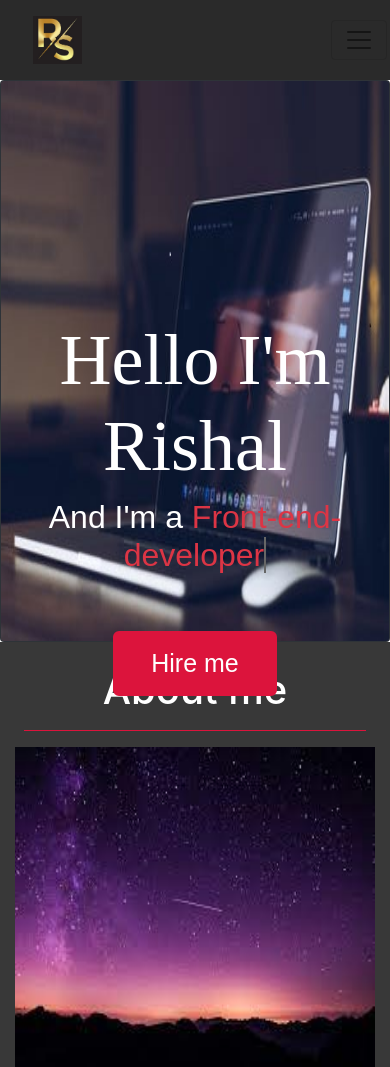
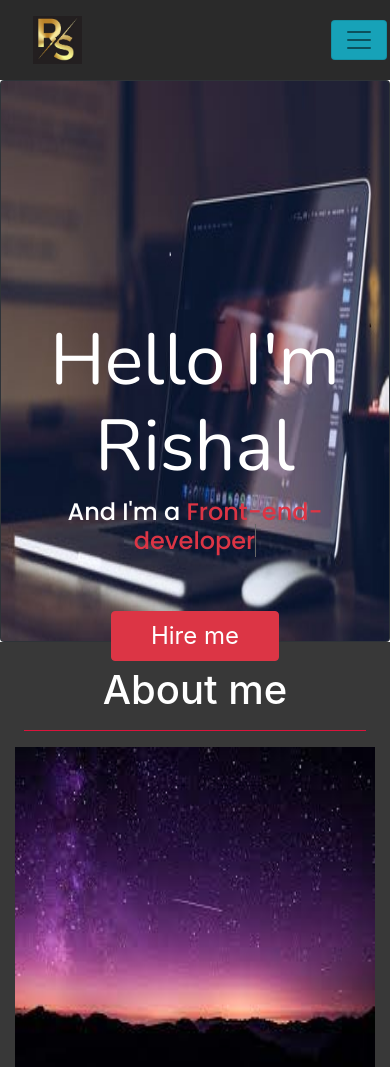
Before and after one commit to Rishal-pc7/Personal-website, a plain HTML site: page index.html in a window 390 px wide. Shown: the top 1067 px of the page. Drawn offline with nearby package versions, Linux system fonts and the light colour scheme.

Commit message:
First website

```diff
--- a/index.html
+++ b/index.html
@@ -8,6 +8,7 @@
     <link rel="icon" href="360_F_327575090_IJoFkKrlr8JXy59oib7umnVEbo0tZ5ti.jpg">
     <link rel="stylesheet" href="https://maxcdn.bootstrapcdn.com/bootstrap/4.0.0/css/bootstrap.min.css" integrity="sha384-Gn5384xqQ1aoWXA+058RXPxPg6fy4IWvTNh0E263XmFcJlSAwiGgFAW/dAiS6JXm" crossorigin="anonymous">
     <link rel="stylesheet" href="indx.css">
+    <link href="https://fonts.googleapis.com/css?family=Open+Sans:300,300i,400,400i,600,600i,700,700i|Nunito:300,300i,400,400i,600,600i,700,700i|Poppins:300,300i,400,400i,500,500i,600,600i,700,700i" rel="stylesheet">
 </head>
 <body>
     <header class="bg1">
@@ -17,8 +18,8 @@
             </div>
             <div class=" col-md-6 col-3 my-auto ">
                 <nav class="navbar nav-mr-auto navbar-expand-lg navbar-light  ">
-                    <button class="navbar-toggler " id="toggler" type="button" data-toggle="collapse" data-target="#navbarTogglerDemo02" aria-controls="navbarTogglerDemo02" aria-expanded="false" aria-label="Toggle navigation">
-                        <span class="navbar-toggler-icon"></span>
+                    <button class="navbar-toggler bg-info " id="toggler" type="button" data-toggle="collapse" data-target="#navbarTogglerDemo02" aria-controls="navbarTogglerDemo02" aria-expanded="false" aria-label="Toggle navigation">
+                        <span class="navbar-toggler-icon  " ></span>
 
                       </button>
 
@@ -60,14 +61,14 @@
 
                 <h1 class="home mt-6 "> Hello I'm <span class="rishal-text">Rishal</span></h1>
 
-                 <h4  class="mt-1 " style="font-family: 'Poppins', sans-serif; font-size: 2em;">And I'm a <span class="txt-rotate text-danger"
+                 <h4  class="mt-1 " style="font-family: 'Poppins', sans-serif; font-size: 1.5em;">And I'm a <span class="txt-rotate text-danger"
                   data-period="2000"
                   data-rotate='[  "Front-end-developer", "Freelancer" ]'>
 
                   </span>
                 </h4>
 
-                  <a href="#hire" type="button" class=" text-white mt-5 btn1" >Hire me</a>
+                  <a href="#hire" type="button" class="btn btn-danger text-white mt-5 btn" style="width: 7em;font-size: 1.5em;">Hire me</a>
 
 
 
@@ -171,22 +172,22 @@
         </div>
         <div class="form-group col-md-6 col-6 col-sm-6">
 
-          <input type="text" class="form-control" id="inputEmail4"  name="fname"  style="width: 85%;height: 4rem;">
+          <input type="text" class="form-control" id="inputEmail4"  name="fname"  style="width: 97%;height: 4rem;">
           <p class="text-white">First</p>
         </div>
         <div class="form-group col-md-6  col-6 col-sm-6">
 
-          <input type="text" class="form-control" id="inputPassword4"  name="lname"   style="width: 85%;height: 4rem;">
+          <input type="text" class="form-control" id="inputPassword4"  name="lname"   style="width: 97%;height: 4rem;">
           <p class="text-white">Last</p>
         </div>
       </div>
       <div class="form-group">
     <label for="inputAddress" class="text-white">Email <span class="text-danger">*</span> </label>
-        <input type="email" class="form-control" id="inputAddress" name="email" style="width: 93%;height: 4rem;">
+        <input type="email" class="form-control" id="inputAddress" name="email" style="width: 99%;height: 4rem;">
       </div>
       <div class="form-group">
         <label for="inputMessage" class="text-white">Message <span class="text-danger">*</span> </label>
-        <textarea    class="form-control" id="inputAddress2"   name="message"  style="width: 93%;height: 10rem;" ></textarea>
+        <textarea    class="form-control" id="inputAddress2"   name="message"  style="width: 99%;height: 10rem;" ></textarea>
       </div>
 
       <button type="submit" class=" btn text-white mb-2 btn2">SEND</button>
--- a/indx.css
+++ b/indx.css
@@ -1,5 +1,5 @@
 .home{
-    font-family: 'Brush Script MT';
+    font-family: "Nunito", sans-serif;
     font-size: 4.5em;
 }
 .first{
@@ -29,24 +29,7 @@
 .ml-6{
     margin-left: 2.5rem;
 }
-.btn1{
-    font-size: 1.5rem;
-    font-family: Arial, Helvetica, sans-serif;
-    font-weight: 400;
-    color: white;
-    font-size: 25px;
-    padding: 12px 36px;
-    margin-top: 20px;
-    font-weight: 400;
-    border-radius: 6px;
-    border: 2px solid crimson;
-    transition: all 0.3s ease;
-    background: crimson;
-}
-.btn1:hover{
-          background: transparent;
-          color: crimson;
-}
+
 
 .btn2{
     background: crimson;
```
